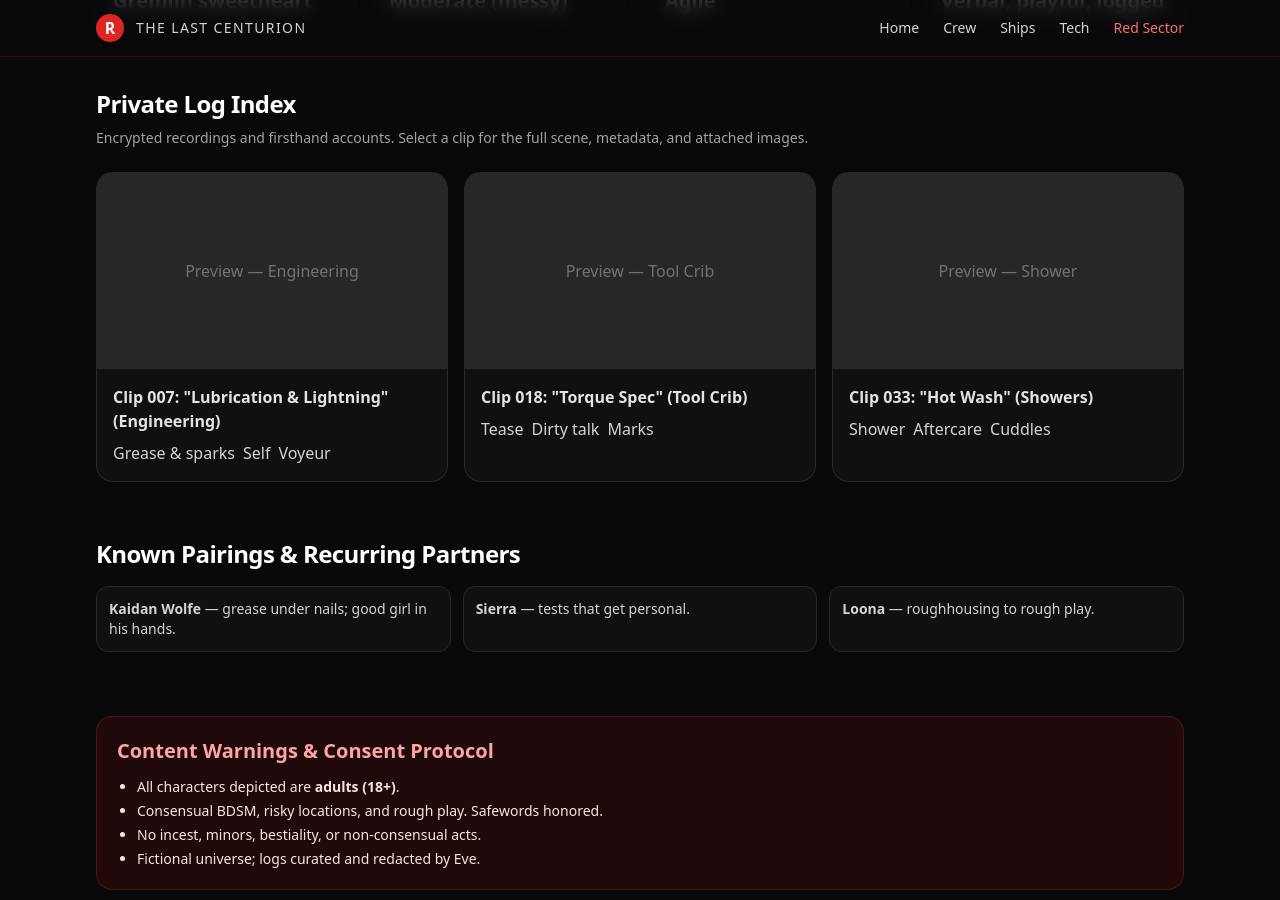
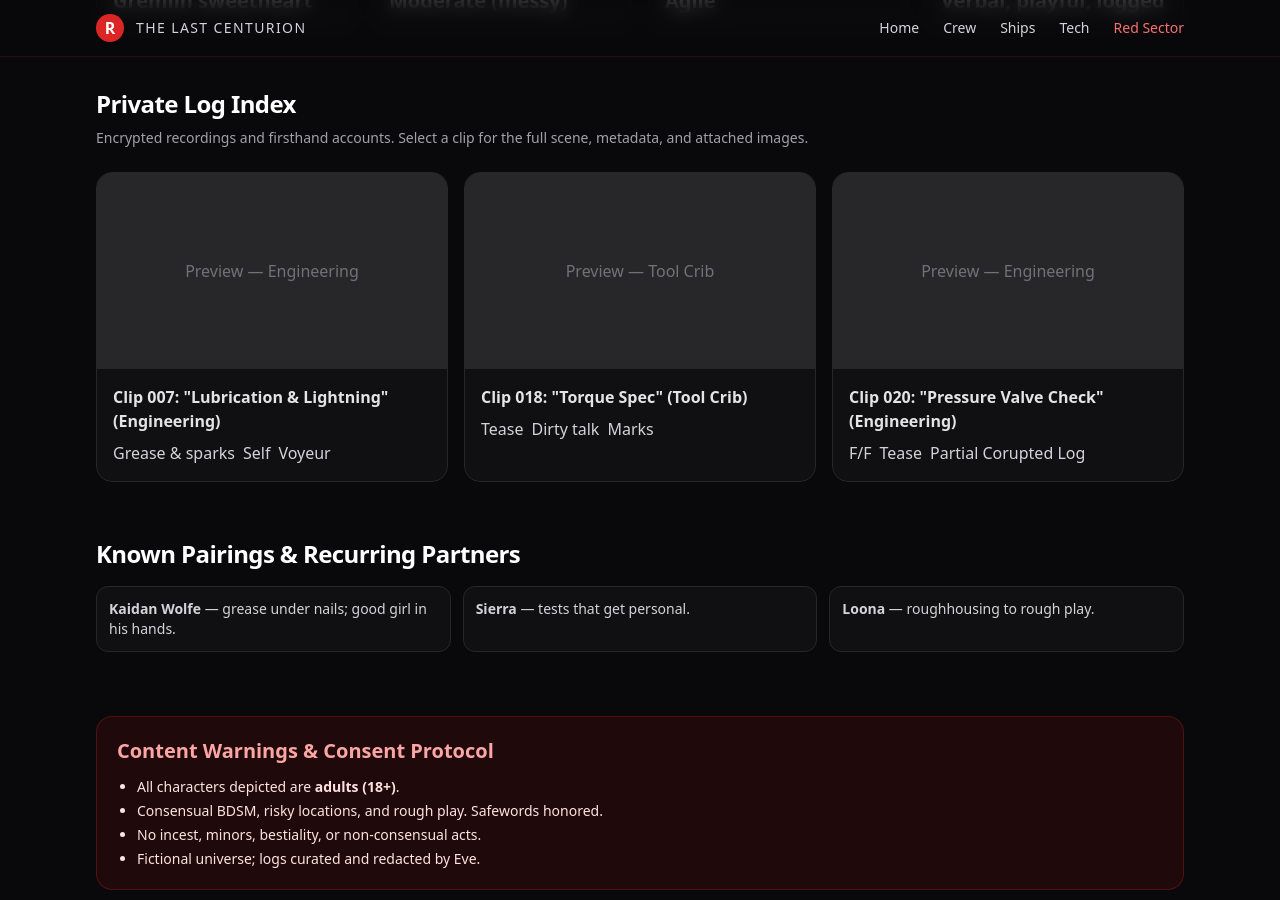
Before and after one commit to fionayyc/last-centurion, a Jekyll site: the page red-sector/logs/caylee-nsfw.html, which Jekyll copies as it is, in a window 1280 px wide and 900 px high, scrolled down 881 px. Built offline with Jekyll 4.4.1, drawn with Linux system fonts in a browser that asks for light colours; nearby versions of some CDN libraries.

Commit message:
Update caylee-nsfw.html

```diff
--- a/red-sector/logs/caylee-nsfw.html
+++ b/red-sector/logs/caylee-nsfw.html
@@ -57,12 +57,12 @@
             <span class="tag border-zinc-700 text-zinc-300">Marks</span>
           </div></div></article>
       <article class="group rounded-2xl border border-zinc-800 bg-zinc-900/50 overflow-hidden">
-        <a href="#" class="block aspect-video bg-zinc-800 grid place-items-center text-zinc-500">Preview — Shower</a>
+        <a href="./caylee-nsfw-clip020.html" class="block aspect-video bg-zinc-800 grid place-items-center text-zinc-500">Preview — Engineering</a>
 
-        <div class="p-4"><h3 class="font-semibold">Clip 033: "Hot Wash" (Showers)</h3>
-          <div class="mt-2 flex flex-wrap gap-2"><span class="tag border-zinc-700 text-zinc-300">Shower</span>
-            <span class="tag border-zinc-700 text-zinc-300">Aftercare</span>
-            <span class="tag border-zinc-700 text-zinc-300">Cuddles</span></div></div></article></div></section>
+        <div class="p-4"><h3 class="font-semibold">Clip 020: "Pressure Valve Check" (Engineering)</h3>
+          <div class="mt-2 flex flex-wrap gap-2"><span class="tag border-zinc-700 text-zinc-300">F/F</span>
+            <span class="tag border-zinc-700 text-zinc-300">Tease</span>
+            <span class="tag border-zinc-700 text-zinc-300">Partial Corupted Log</span></div></div></article></div></section>
 
   <section id="pairings" class="mx-auto max-w-6xl px-4 sm:px-6 lg:px-8 py-8"><h2 class="text-2xl font-bold tracking-tight text-white">Known Pairings & Recurring Partners</h2><ul class="mt-4 grid sm:grid-cols-2 lg:grid-cols-3 gap-3 text-sm text-zinc-300"><li class="rounded-xl border border-zinc-800 bg-zinc-900/50 p-3"><strong>Kaidan Wolfe</strong> — grease under nails; good girl in his hands.</li><li class="rounded-xl border border-zinc-800 bg-zinc-900/50 p-3"><strong>Sierra</strong> — tests that get personal.</li><li class="rounded-xl border border-zinc-800 bg-zinc-900/50 p-3"><strong>Loona</strong> — roughhousing to rough play.</li></ul></section>
 
```
